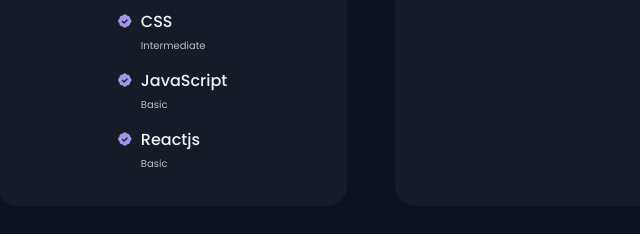
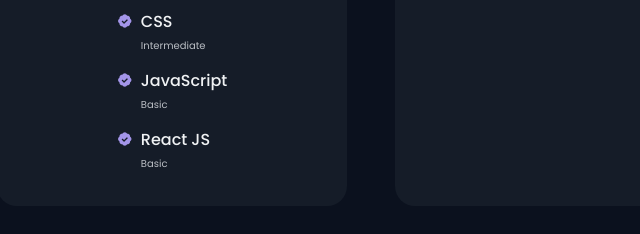
Before and after one commit to vasudevarao3/portfolio, a plain HTML site: page index.html in a window 1280 px wide. Shown: the part 1766-2000 px from the top of the page, 269-909 px from the left. Drawn offline with nearby package versions, Linux system fonts and the light colour scheme.

Commit message:
final commit

```diff
--- a/index.html
+++ b/index.html
@@ -212,7 +212,7 @@
                   <i class="bx bxs-badge-check"></i>
 
                   <div>
-                    <h3 class="skills_name">Reactjs</h3>
+                    <h3 class="skills_name">React JS</h3>
                     <span class="skills_level">Basic</span>
                   </div>
                 </div>
```
